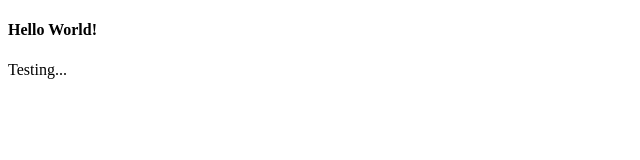
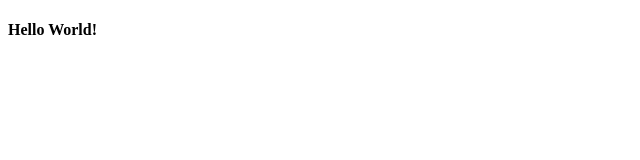
Before and after one commit to amg-jack/amg-jack.github.io, a plain HTML site: page index.html in a window 1280 px wide. Shown: the full height of the page, 0-640 px from the left. Drawn offline with Linux system fonts and the light colour scheme.

Commit message:
New commit

```diff
--- a/index.html
+++ b/index.html
@@ -8,6 +8,5 @@
 </head>
 <body>
     <H4>Hello World!</H4>
-    <p>Testing...</p>
 </body>
 </html>
```
